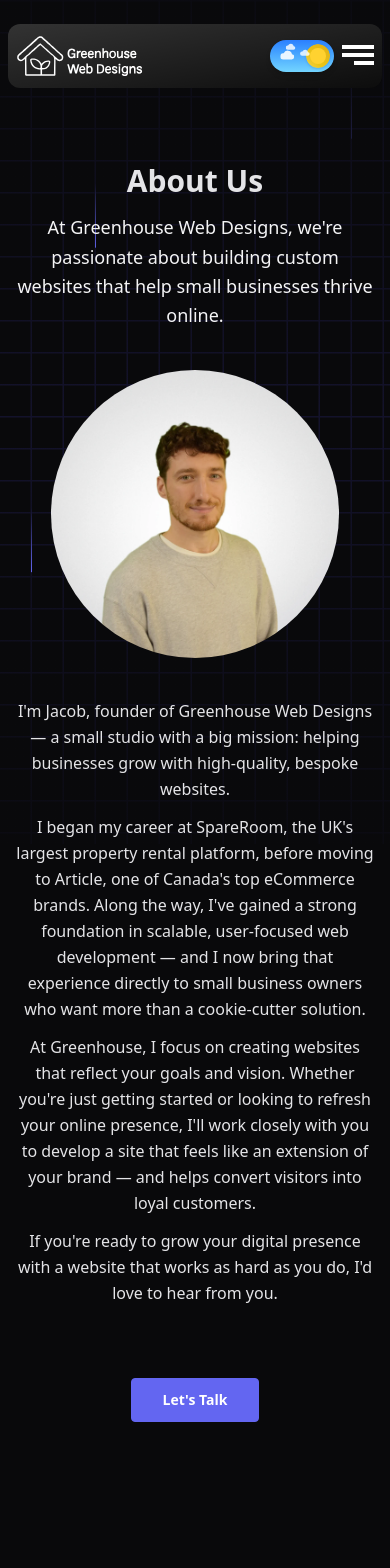
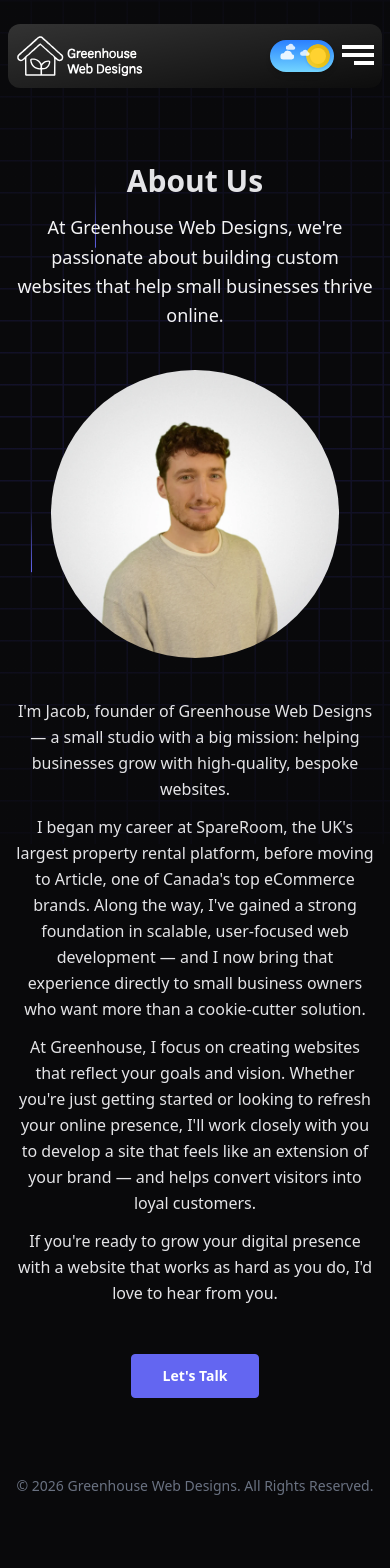
Before and after one commit to jacobadam/greenhousewebdesigns, a Next.js app: page /about in a window 390 px wide. Shown: the top 1568 px of the page. After the commit the page ends 1526 px from the top, so only its background shows below. Built offline with nearby package versions, Linux system fonts and the light colour scheme.

Commit message:
update padding

```diff
--- a/src/app/about/page.jsx
+++ b/src/app/about/page.jsx
@@ -4,9 +4,9 @@ import LinkButton from "../ui/LinkButton";
 
 export default function About() {
   return (
-    <section className="pt-28 lg:pt-4 pb-20 relative bg-transparent grow">
+    <section className="pt-28 lg:pt-4 relative bg-transparent grow">
       <div className="w-full max-w-7xl px-4 md:px-5 lg:px-5 mx-auto py-12 lg:py-24">
-        <div className="w-full flex-col justify-start items-start lg:gap-12 gap-10 inline-flex">
+        <div className="w-full flex-col justify-start items-start gap-10 lg:gap-12 inline-flex">
           <div className="w-full flex-col justify-start items-center gap-3 flex">
             <h1 className="text-zinc-800 dark:text-zinc-200 text-3xl md:text-4xl xl:text-5xl font-semibold leading-snug">
               About Us
@@ -25,7 +25,7 @@ export default function About() {
               height={1279}
               priority
             />
-            <div className="flex-col justify-center lg:items-start items-center gap-10 lg:gap-0 inline-flex">
+            <div className="flex-col justify-center lg:items-start items-center gap-4 lg:gap-0 inline-flex">
               <div className="flex-col justify-center items-start gap-3 flex mb-8">
                 <p className="text-zinc-800 dark:text-zinc-200 text-base font-normal leading-relaxed lg:text-start text-center">
                   I&apos;m Jacob, founder of Greenhouse Web Designs — a small
--- a/src/app/components/HomeContact.jsx
+++ b/src/app/components/HomeContact.jsx
@@ -47,7 +47,7 @@ export default function HomeContact() {
   };
 
   return (
-    <div className="h-full w-full flex flex-col items-center justify-center px-4 sm:px-6 lg:px-8 bg-transparent py-24 lg:py-12">
+    <div className="h-full w-full flex flex-col items-center justify-center px-4 sm:px-6 lg:px-8 bg-transparent pt-24 py-12 lg:py-12">
       <div className="mb-14 text-center">
         <h1 className="text-3xl md:text-4xl xl:text-5xl font-bold text-black dark:text-white mb-5">
           Contact
--- a/src/app/services/page.jsx
+++ b/src/app/services/page.jsx
@@ -2,7 +2,7 @@ import { FiCheckCircle, FiXSquare } from "react-icons/fi";
 
 export default function Services() {
   return (
-    <section className="pt-28 lg:pt-4 pb-20 relative bg-transparent grow">
+    <section className="pt-28 lg:pt-4 relative bg-transparent grow">
       <div className="mx-auto max-w-7xl px-4 sm:px-6 lg:px-8 py-12 lg:py-24">
         <div className="mb-4 lg:mb-8 text-center">
           <div className="flex items-center justify-between gap-5 flex-col mb-14">
--- a/src/app/webdesign/page.jsx
+++ b/src/app/webdesign/page.jsx
@@ -35,7 +35,7 @@ export default function WebDesign() {
 
   return (
     <section className="relative bg-transparent h-fit">
-      <div className="relative mx-auto grid h-full w-full max-w-7xl grid-cols-1 gap-0 md:gap-8 lg:gap-12 px-4 md:grid-cols-2 md:mb-8">
+      <div className="relative mx-auto grid h-full w-full max-w-7xl grid-cols-1 gap-0 md:gap-8 lg:gap-12 px-4 md:grid-cols-2 md:mb-8 pb-12">
         <div className="flex h-fit w-full flex-col justify-center md:sticky md:top-0 text-center md:max-h-screen pt-36 mb-8 lg:mb-0">
           <h1 className="mb-4 text-3xl md:text-4xl xl:text-5xl font-semibold leading-tight text-black dark:text-white text-center">
             What Is Web Design And What Are The Benefits?
```
